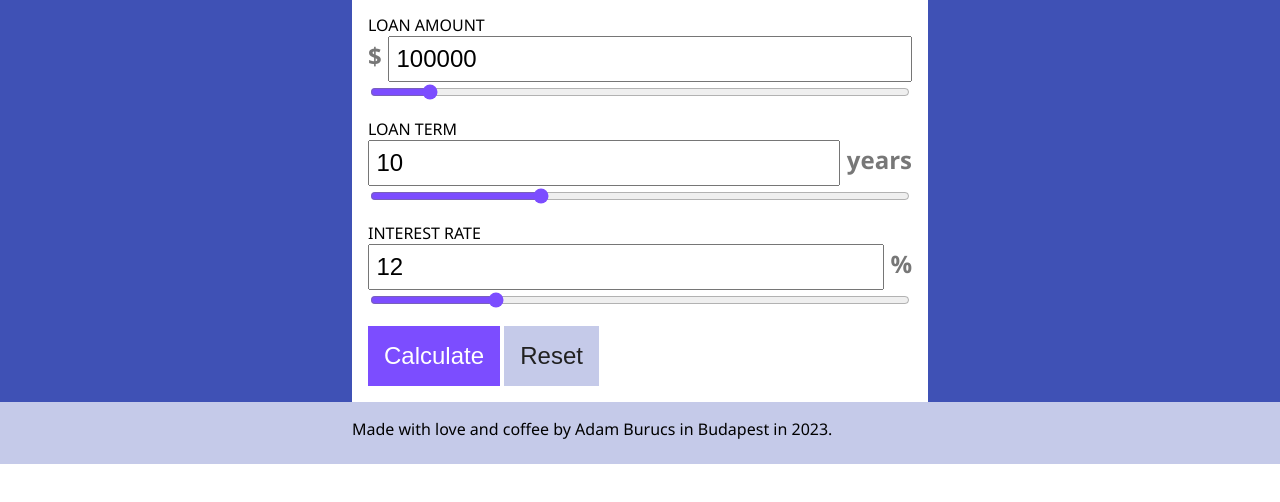
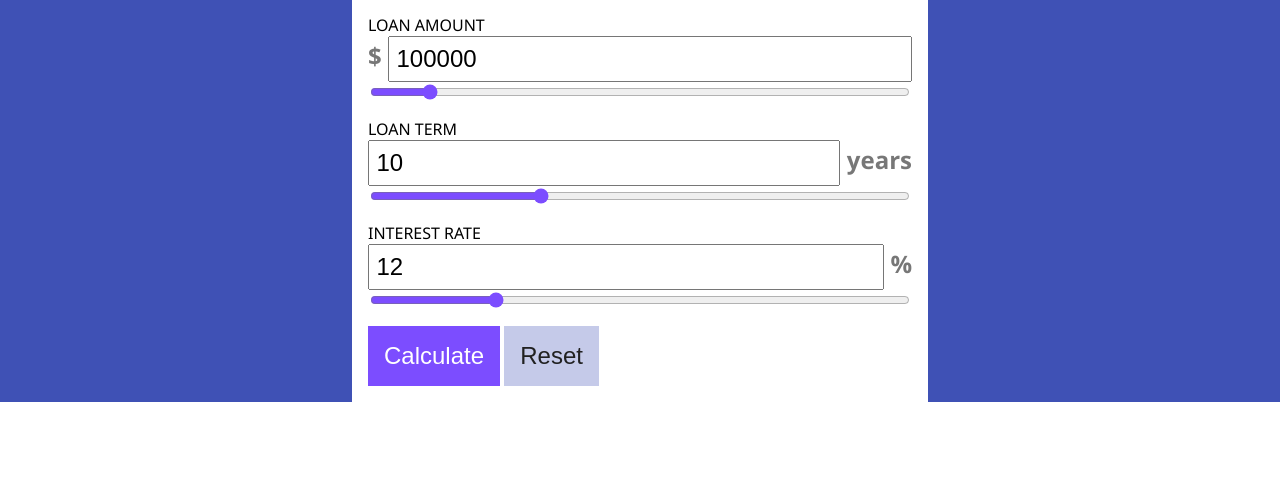
Before and after one commit to AlstonQ/loan-calculator, a website built with Vite: page index.html in a window 1280 px wide. Shown: the part 130-632 px from the top of the page. Built offline with nearby package versions, Linux system fonts and the light colour scheme.

Commit message:
Update index.html

```diff
--- a/index.html
+++ b/index.html
@@ -102,11 +102,6 @@
         </div>
       </div>
     </main>
-    <footer>
-      <div class="wrapper footer-wrapper">
-        <p>Made with love and coffee by Adam Burucs in Budapest in 2023.</p>
-      </div>
-    </footer>
     <script type="module" src="/main.js"></script>
   </body>
 </html>
```
